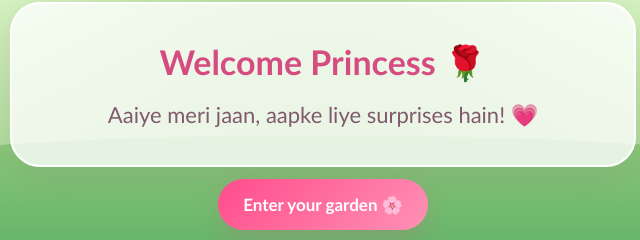
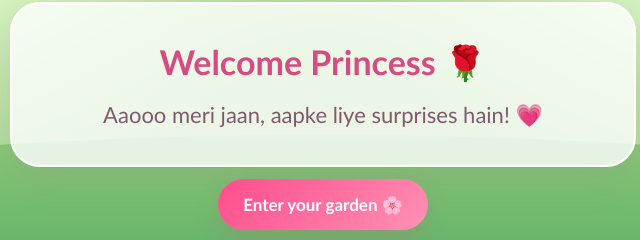
Before and after one commit to jatrisky258-hub/princess-, a plain HTML site: page index.html in a window 1280 px wide. Shown: the part 521-761 px from the top of the page, 317-957 px from the left. Drawn offline with Linux system fonts and the light colour scheme.

Commit message:
Update index.html

```diff
--- a/index.html
+++ b/index.html
@@ -268,7 +268,7 @@ p {
 
         <div class="card">
             <h2>Welcome Princess 🌹</h2>
-            <p>Aaiye meri jaan, aapke liye surprises hain! 💗</p>
+            <p>Aaooo meri jaan, aapke liye surprises hain! 💗</p>
         </div>
 
         <button class="btn" onclick="nextSlide()">
```
